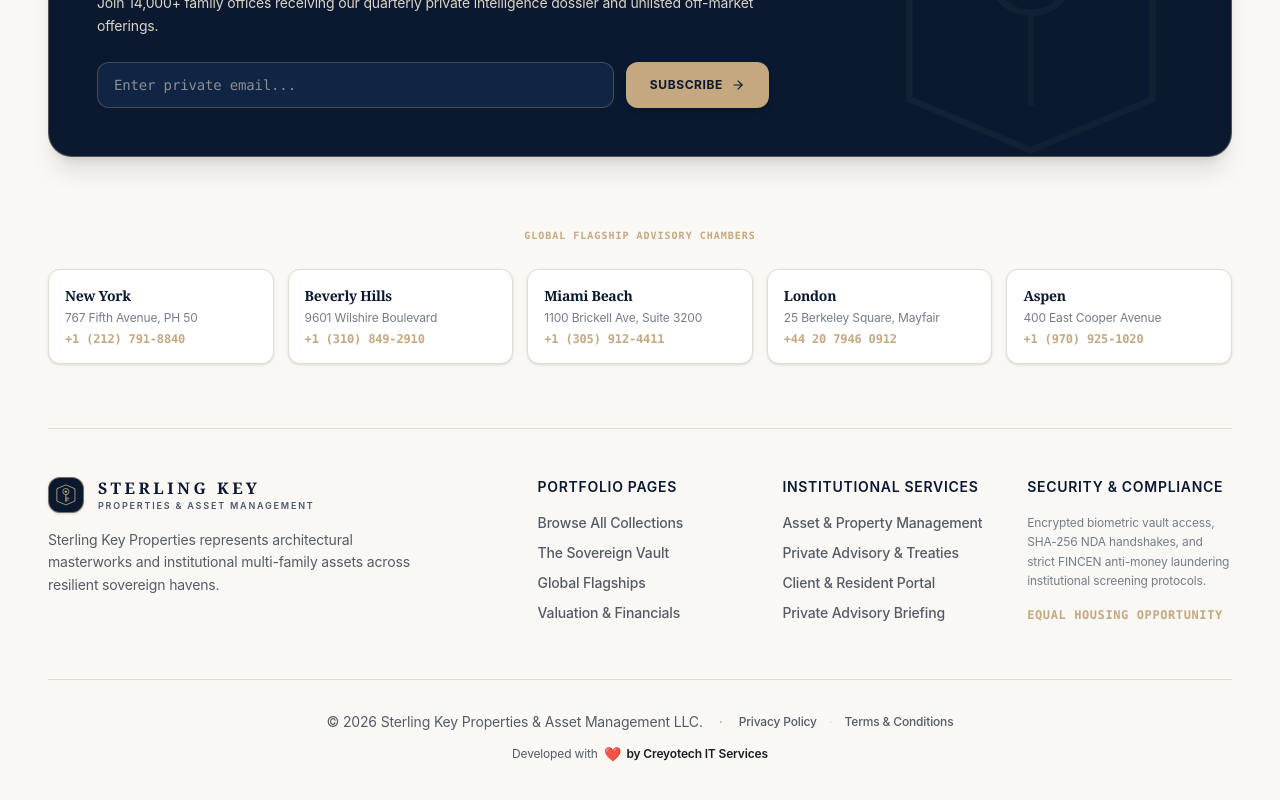
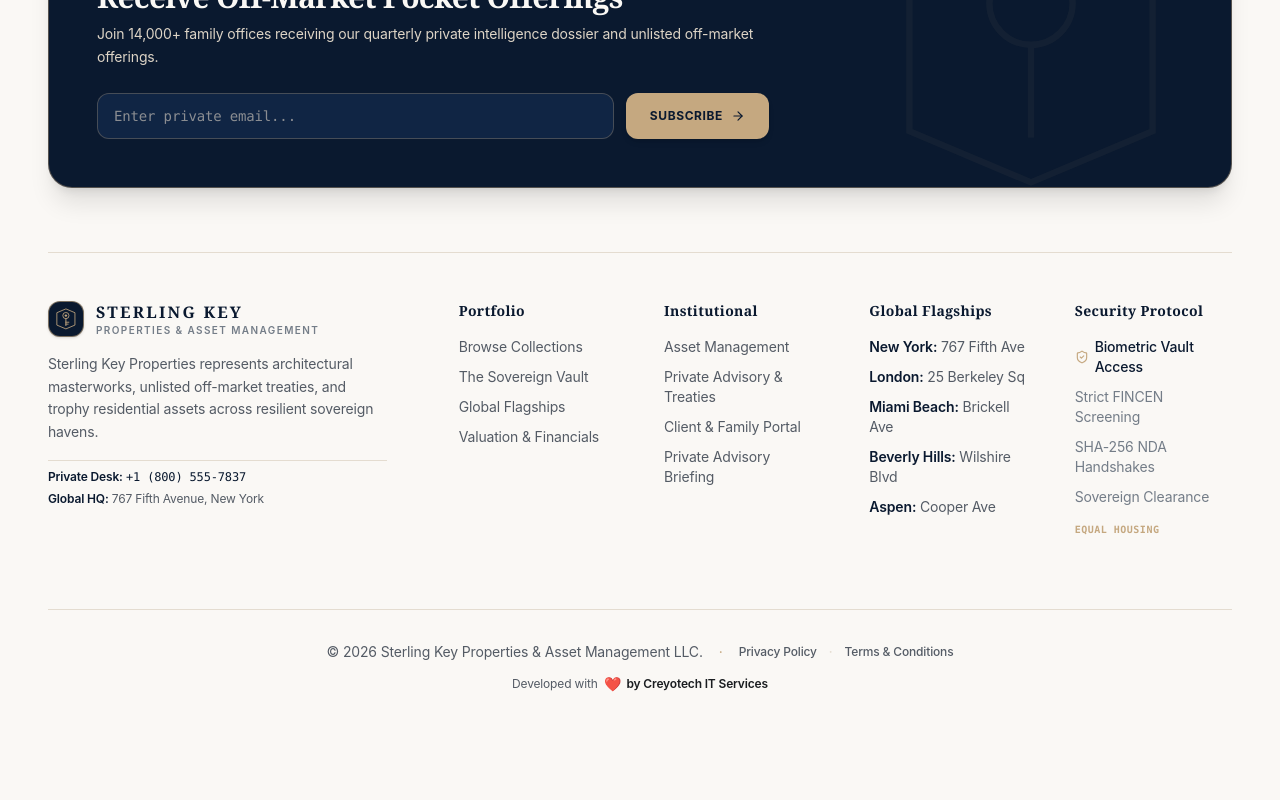
Before and after one commit to kashishjoshi1301/Sterling-Key, a Next.js app: page /vault in a window 1280 px wide. Shown: the part 1114-1914 px from the top of the page. After the commit the page ends 1856 px from the top, so only its background shows below. Built offline with nearby package versions, Linux system fonts and the light colour scheme; a web font is replaced by a local one.

Commit message:
Footer fixed

```diff
--- a/components/Footer.jsx
+++ b/components/Footer.jsx
@@ -246,61 +246,120 @@ export default function Footer({ onOpenPortal, onOpenSchedule }) {
           </div>
         </div>
 
-        {/* Global Advisory Chambers / Physical Locations */}
-        <div className="mb-16">
-          <div className="text-center mb-6">
-            <span className="text-[10px] uppercase font-mono tracking-widest text-[#C5A880] font-bold">
-              Global Flagship Advisory Chambers
-            </span>
-          </div>
-          <div className="grid grid-cols-2 sm:grid-cols-3 lg:grid-cols-5 gap-3.5">
-            {offices.map((office, i) => (
-              <div key={i} className="p-4 rounded-xl bg-white border border-[#E4DCD0] shadow-sm hover:border-[#C5A880] transition-colors">
-                <div className="text-[#0A192F] font-serif font-semibold text-sm mb-1">{office.city}</div>
-                <p className="text-xs text-[#747D88] leading-tight">{office.address}</p>
-                <div className="text-[#C5A880] text-xs mt-1.5 font-mono font-semibold">{office.phone}</div>
+        {/* Main Footer Navigation - 2 Columns on Small Screens (Side-by-Side), 12-Col on Desktop */}
+        <div className="border-t border-[#E4DCD0] pt-12 pb-10 mb-8">
+          <div className="grid grid-cols-2 lg:grid-cols-12 gap-x-6 sm:gap-x-10 lg:gap-x-12 gap-y-10">
+            {/* Column 1: Brand Identity (Full Width on Mobile, 4-Span on Desktop with Right Padding) */}
+            <div className="col-span-2 lg:col-span-4 space-y-4 pr-0 lg:pr-6">
+              <Logo size="md" variant="dark" />
+              <p className="text-[#545B65] text-xs sm:text-sm leading-relaxed">
+                Sterling Key Properties represents architectural masterworks, unlisted off-market treaties, and trophy residential assets across resilient sovereign havens.
+              </p>
+              <div className="space-y-1.5 text-xs text-[#545B65] pt-2 border-t border-[#E4DCD0]">
+                <p><span className="font-semibold text-[#0A192F]">Private Desk:</span> <span className="font-mono text-[#0A192F]">+1 (800) 555-7837</span></p>
+                <p><span className="font-semibold text-[#0A192F]">Global HQ:</span> 767 Fifth Avenue, New York</p>
               </div>
-            ))}
-          </div>
-        </div>
+            </div>
 
-        {/* Footer Navigation Columns - Generous Brand Column Space */}
-        <div className="grid grid-cols-1 sm:grid-cols-2 lg:grid-cols-5 gap-8 lg:gap-10 mb-14 border-t border-[#E4DCD0] pt-12">
-          {/* Brand Info Column (2-Span on tablet and desktop so logo NEVER truncates) */}
-          <div className="sm:col-span-2 lg:col-span-2">
-            <Logo size="md" variant="dark" className="mb-4" />
-            <p className="text-[#545B65] text-sm leading-relaxed max-w-sm">
-              Sterling Key Properties represents architectural masterworks and institutional multi-family assets across resilient sovereign havens.
-            </p>
-          </div>
+            {/* Column 2: Portfolio (Side-by-side with Institutional on Small Screens) */}
+            <div className="col-span-1 lg:col-span-2">
+              <div className="text-[#0A192F] font-serif font-bold text-sm tracking-wide mb-4">
+                Portfolio
+              </div>
+              <ul className="space-y-2.5 text-xs sm:text-sm text-[#545B65]">
+                <li>
+                  <Link href="/collection" className="hover:text-[#0A192F] transition-colors">
+                    Browse Collections
+                  </Link>
+                </li>
+                <li>
+                  <Link href="/vault" className="hover:text-[#0A192F] transition-colors">
+                    The Sovereign Vault
+                  </Link>
+                </li>
+                <li>
+                  <Link href="/destinations" className="hover:text-[#0A192F] transition-colors">
+                    Global Flagships
+                  </Link>
+                </li>
+                <li>
+                  <Link href="/financials" className="hover:text-[#0A192F] transition-colors">
+                    Valuation & Financials
+                  </Link>
+                </li>
+              </ul>
+            </div>
 
-          <div>
-            <div className="text-[#0A192F] font-semibold text-sm uppercase tracking-wider mb-4">Portfolio Pages</div>
-            <ul className="space-y-2.5 text-sm text-[#545B65]">
-              <li><Link href="/collection" className="hover:text-[#0A192F] transition-colors font-medium">Browse All Collections</Link></li>
-              <li><Link href="/vault" className="hover:text-[#0A192F] transition-colors font-medium">The Sovereign Vault</Link></li>
-              <li><Link href="/destinations" className="hover:text-[#0A192F] transition-colors font-medium">Global Flagships</Link></li>
-              <li><Link href="/financials" className="hover:text-[#0A192F] transition-colors font-medium">Valuation & Financials</Link></li>
-            </ul>
-          </div>
+            {/* Column 3: Institutional Services (Side-by-side with Portfolio on Small Screens) */}
+            <div className="col-span-1 lg:col-span-2">
+              <div className="text-[#0A192F] font-serif font-bold text-sm tracking-wide mb-4">
+                Institutional
+              </div>
+              <ul className="space-y-2.5 text-xs sm:text-sm text-[#545B65]">
+                <li>
+                  <Link href="/management" className="hover:text-[#0A192F] transition-colors">
+                    Asset Management
+                  </Link>
+                </li>
+                <li>
+                  <Link href="/advisory" className="hover:text-[#0A192F] transition-colors">
+                    Private Advisory & Treaties
+                  </Link>
+                </li>
+                <li>
+                  <button onClick={handlePortal} className="hover:text-[#0A192F] transition-colors cursor-pointer text-left">
+                    Client & Family Portal
+                  </button>
+                </li>
+                <li>
+                  <button onClick={handleSchedule} className="hover:text-[#0A192F] transition-colors cursor-pointer text-left">
+                    Private Advisory Briefing
+                  </button>
+                </li>
+              </ul>
+            </div>
 
-          <div>
-            <div className="text-[#0A192F] font-semibold text-sm uppercase tracking-wider mb-4">Institutional Services</div>
-            <ul className="space-y-2.5 text-sm text-[#545B65]">
-              <li><Link href="/management" className="hover:text-[#0A192F] transition-colors font-medium">Asset & Property Management</Link></li>
-              <li><Link href="/advisory" className="hover:text-[#0A192F] transition-colors font-medium">Private Advisory & Treaties</Link></li>
-              <li><button onClick={handlePortal} className="hover:text-[#0A192F] transition-colors font-medium cursor-pointer text-left">Client & Resident Portal</button></li>
-              <li><button onClick={handleSchedule} className="hover:text-[#0A192F] transition-colors font-medium cursor-pointer text-left">Private Advisory Briefing</button></li>
-            </ul>
-          </div>
+            {/* Column 4: Global Flagships (Side-by-side with Security Protocol on Small Screens) */}
+            <div className="col-span-1 lg:col-span-2">
+              <div className="text-[#0A192F] font-serif font-bold text-sm tracking-wide mb-4">
+                Global Flagships
+              </div>
+              <ul className="space-y-2.5 text-xs sm:text-sm text-[#545B65]">
+                <li>
+                  <span className="font-semibold text-[#0A192F]">New York:</span> 767 Fifth Ave
+                </li>
+                <li>
+                  <span className="font-semibold text-[#0A192F]">London:</span> 25 Berkeley Sq
+                </li>
+                <li>
+                  <span className="font-semibold text-[#0A192F]">Miami Beach:</span> Brickell Ave
+                </li>
+                <li>
+                  <span className="font-semibold text-[#0A192F]">Beverly Hills:</span> Wilshire Blvd
+                </li>
+                <li>
+                  <span className="font-semibold text-[#0A192F]">Aspen:</span> Cooper Ave
+                </li>
+              </ul>
+            </div>
 
-          <div>
-            <div className="text-[#0A192F] font-semibold text-sm uppercase tracking-wider mb-4">Security & Compliance</div>
-            <p className="text-[#747D88] text-xs leading-relaxed mb-4">
-              Encrypted biometric vault access, SHA-256 NDA handshakes, and strict FINCEN anti-money laundering institutional screening protocols.
-            </p>
-            <div className="text-xs text-[#C5A880] font-mono font-semibold tracking-wider">
-              EQUAL HOUSING OPPORTUNITY
+            {/* Column 5: Security & Compliance (Side-by-side with Global Flagships on Small Screens) */}
+            <div className="col-span-1 lg:col-span-2">
+              <div className="text-[#0A192F] font-serif font-bold text-sm tracking-wide mb-4">
+                Security Protocol
+              </div>
+              <ul className="space-y-2.5 text-xs sm:text-sm text-[#747D88]">
+                <li className="flex items-center gap-1.5 text-[#0A192F] font-medium">
+                  <ShieldCheck className="w-3.5 h-3.5 text-[#C5A880] shrink-0" />
+                  <span>Biometric Vault Access</span>
+                </li>
+                <li>Strict FINCEN Screening</li>
+                <li>SHA-256 NDA Handshakes</li>
+                <li>Sovereign Clearance</li>
+                <li className="pt-1.5 text-[#C5A880] font-mono text-[10px] font-bold tracking-wider">
+                  EQUAL HOUSING
+                </li>
+              </ul>
             </div>
           </div>
         </div>
--- a/components/Logo.jsx
+++ b/components/Logo.jsx
@@ -11,23 +11,23 @@ export default function Logo({ size = "md", showText = true, className = "", var
   };
 
   const titleSizes = {
-    sm: "text-xs tracking-[0.2em]",
-    md: "text-sm sm:text-base tracking-[0.22em]",
-    lg: "text-lg tracking-[0.26em]",
-    xl: "text-2xl tracking-[0.3em]"
+    sm: "text-xs tracking-[0.12em]",
+    md: "text-sm sm:text-base tracking-[0.14em]",
+    lg: "text-lg tracking-[0.16em]",
+    xl: "text-2xl tracking-[0.18em]"
   };
 
   const subtitleSizes = {
-    sm: "text-[7px] tracking-[0.16em]",
-    md: "text-[8px] sm:text-[9px] tracking-[0.2em]",
-    lg: "text-[10px] tracking-[0.24em]",
-    xl: "text-xs tracking-[0.28em]"
+    sm: "text-[8px] tracking-[0.12em]",
+    md: "text-[9px] sm:text-[10px] tracking-[0.14em]",
+    lg: "text-[11px] tracking-[0.16em]",
+    xl: "text-xs tracking-[0.18em]"
   };
 
   const isLight = variant === "light";
 
   return (
-    <div className={`flex items-center gap-2.5 sm:gap-3.5 select-none group cursor-pointer ${className}`}>
+    <div className={`flex items-center gap-2.5 sm:gap-3 select-none group cursor-pointer ${className}`}>
       {/* High-Contrast Architectural Emblem */}
       <div
         className={`relative ${emblemSizes[size]} rounded-xl flex items-center justify-center shrink-0 shadow-sm transition-transform duration-300 group-hover:scale-105 ${
@@ -99,9 +99,9 @@ export default function Logo({ size = "md", showText = true, className = "", var
         </svg>
       </div>
 
-      {/* Typography - Explicit Inline Colors for 100% Contrast & Visibility */}
+      {/* Typography - Perfectly Balanced 2-Line Architectural Lockup */}
       {showText && (
-        <div className="flex flex-col text-left shrink-0">
+        <div className="flex flex-col text-left shrink-0 justify-center">
           <span
             style={{ color: isLight ? "#FAF8F5" : "#0A192F" }}
             className={`font-serif uppercase font-bold leading-tight ${titleSizes[size]} transition-colors whitespace-nowrap`}
@@ -109,8 +109,8 @@ export default function Logo({ size = "md", showText = true, className = "", var
             Sterling Key
           </span>
           <span
-            style={{ color: isLight ? "#C5A880" : "#4A5568" }}
-            className={`font-sans uppercase font-semibold leading-tight mt-0.5 ${subtitleSizes[size]} whitespace-nowrap hidden xs:inline-block sm:inline-block`}
+            style={{ color: isLight ? "#C5A880" : "#747D88" }}
+            className={`font-sans uppercase font-semibold leading-tight mt-0.5 ${subtitleSizes[size]} whitespace-nowrap`}
           >
             Properties & Asset Management
           </span>
```
Also changed, not shown: app/collection/page.jsx (+27 -27 lines), components/ComparisonModal.jsx (+51 -49 lines), components/Navbar.jsx (+9 -9 lines).
